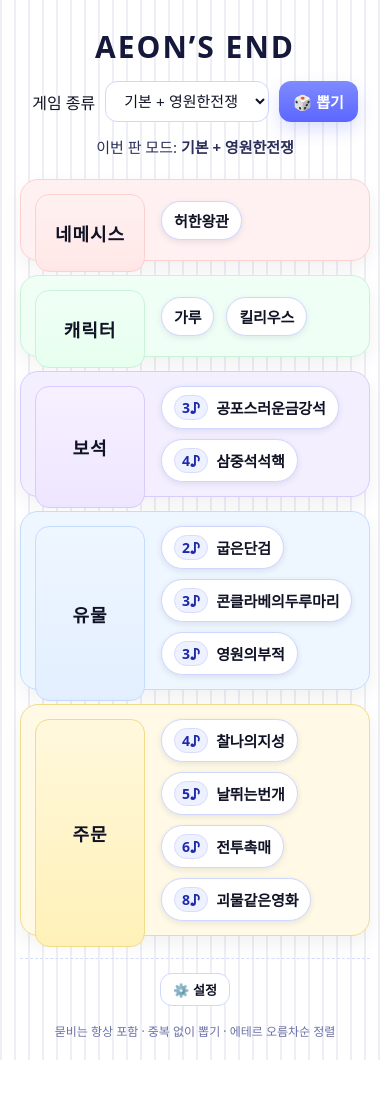
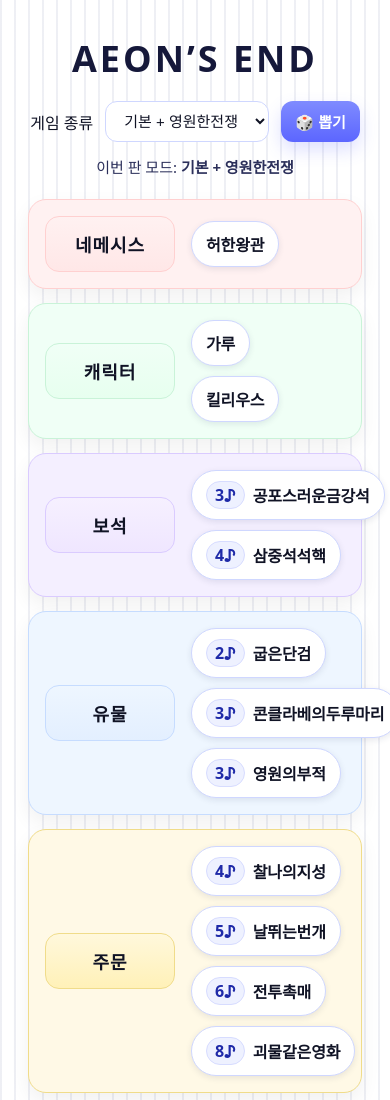
Before and after one commit to kimsu8227-rgb/Aeon-s-End, a plain HTML site: page index.html in a window 390 px wide. Shown: the top 1100 px of the page. Before the commit the page ends 1060 px from the top, so only its background shows below. Drawn offline with Linux system fonts and the light colour scheme.

Commit message:
Update index.html

```diff
--- a/index.html
+++ b/index.html
@@ -304,72 +304,7 @@
   font-size:14px;
   padding:8px 14px;
 }
-/* =========================
-   📱 모바일 전용 레이아웃
-   ========================= */
-@media (max-width: 600px){
 
-  /* 전체 여백 살짝 줄이기 */
-  main{
-    padding:20px;
-  }
-
-  /* 제목 살짝 컴팩트하게 */
-  h1{
-    font-size:30px;
-    letter-spacing:2px;
-    margin-bottom:14px;
-  }
-
-  /* 상단 컨트롤 간격 정리 */
-  .row{
-    gap:10px;
-  }
-
-  /* ===== 핵심: 제목 칸 가로만 줄이기 ===== */
-  .rowItem{
-    grid-template-columns:110px 1fr; /* PC 130px → 모바일 110px */
-    padding:14px;                    /* 전체 박스 살짝 컴팩트 */
-     align-items: stretch;   /* ✅ 높이 같이 늘어나게 */
-  }
-
-  /* 제목 칸: 글씨는 그대로, 패딩만 살짝 */
-  .rowTitle{
-    padding:12px 8px;
-    /* font-size 건드리지 않음 */
-        height: 100%;           /* ✅ 확실히 늘어남(안전장치) */
-  }
-  .rowContent{
-    align-self: center;     /* ✅ 오른쪽 내용은 가운데 유지 */
-  }
-
-  /* 카드 pill 살짝 컴팩트 */
-  .pill{
-    font-size:15px;
-    padding:8px 12px;
-  }
-
-  /* 에테르 배지 살짝 작게 */
-  .pill .ether{
-    padding:2px 7px;
-    font-size:14px;
-  }
-
-  /* 하단 영역 여백 조정 */
-  .footer-area{
-    margin-top:22px;
-    gap:6px;
-  }
-
-  .footer-area button{
-    font-size:13px;
-    padding:6px 12px;
-  }
-
-  .hint.bottom{
-    font-size:12px;
-  }
-}
 
 }
 </style>
```
